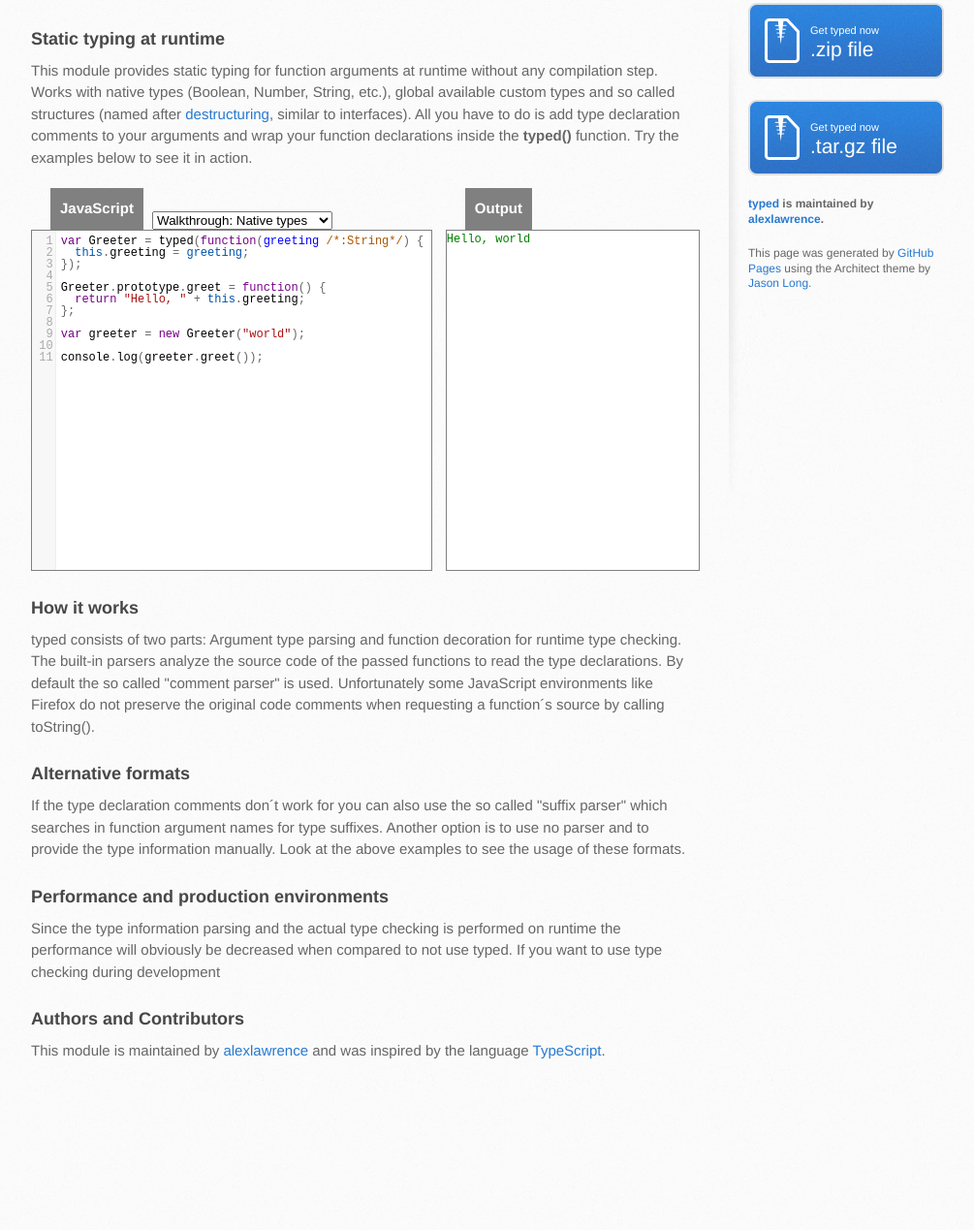
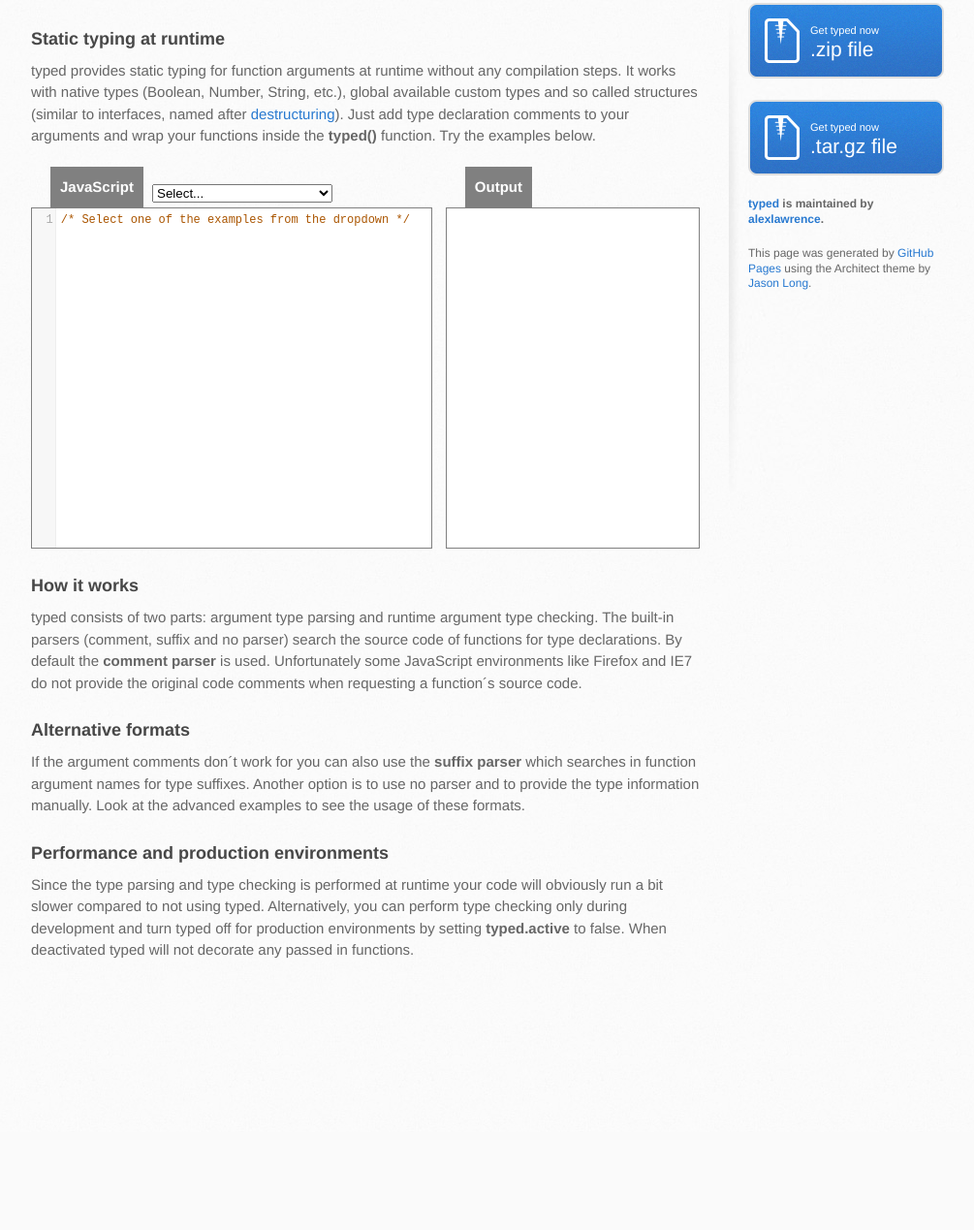
Before and after one commit to alexlawrence/typed, a plain HTML site: page index.html in a window 1280 px wide. Shown: the part 263-1532 px from the top of the page at 97% size, without its empty margins (138-1143 px from the left). After the commit the page ends 1431 px from the top, so only its background shows below. Drawn offline with Linux system fonts and the light colour scheme.

Commit message:
Updated website contents, fixed iframe problems.

```diff
--- a/index.html
+++ b/index.html
@@ -19,7 +19,11 @@
     <header>
       <div class="inner">
         <h1>typed</h1>
-        <h2>typed is a static typing module for JavaScript. Works in Node.js and almost any browser.</h2>
+        <h2>
+            typed is a static typing library for JavaScript.
+            <br />
+            Works in Node.js and in most browsers.
+        </h2>
         <a href="https://github.com/alexlawrence/typed" class="button"><small>View project on</small>GitHub</a>
       </div>
     </header>
@@ -30,24 +34,24 @@
             <h3>Static typing at runtime</h3>
 
             <p>
-                This module provides static typing for function arguments at runtime without any compilation step.
-                Works with native types (Boolean, Number, String, etc.),
+                typed provides static typing for function arguments at runtime without any compilation steps.
+                It works with native types (Boolean, Number, String, etc.),
                 global available custom types and so called structures
-                (named after <a href="http://dailyjs.com/2011/09/12/destructuring/" target="_blank">destructuring</a>, similar to interfaces).
-                All you have to do is add type declaration comments to your arguments and wrap your function declarations inside the <strong>typed()</strong> function.
-                Try the examples below to see it in action.
+                (similar to interfaces, named after <a href="http://dailyjs.com/2011/09/12/destructuring/" target="_blank">destructuring</a>).
+                Just add type declaration comments to your arguments and wrap your functions inside the <strong>typed()</strong> function.
+                Try the examples below.
             </p>
 
             <div class="demo">
                 <div class="left">
                     <div class="header">JavaScript</div>
                     <select id="tutorialSelection" style="vertical-align:bottom;margin-left:5px">
-                        <option value="0">Select...</option>
+                        <option value="intro" selected="selected">Select...</option>
                         <option value="native">Walkthrough: Native types</option>
                         <option value="custom">Walkthrough: Custom types</option>
                         <option value="structure">Walkthrough: Structures</option>
-                        <option value="suffix">Alternative format</option>
-                        <option value="manual">Manual type declaration</option>
+                        <option value="suffix">Advanced: Suffix parser</option>
+                        <option value="manual">Advanced: No parser</option>
                     </select>
                     <div class="code">
                         <textarea id="editor" spellcheck="false"></textarea>
@@ -64,25 +68,19 @@
             <h3>How it works</h3>
 
             <p>
-                typed consists of two parts: Argument type parsing and function decoration for runtime type checking. The built-in parsers analyze the source code of the passed functions to read the type declarations. By default the so called "comment parser" is used. Unfortunately some JavaScript environments like Firefox do not preserve the original code comments when requesting a function´s source by calling toString().
+                typed consists of two parts: argument type parsing and runtime argument type checking. The built-in parsers (comment, suffix and no parser) search the source code of functions for type declarations. By default the <strong>comment parser</strong> is used. Unfortunately some JavaScript environments like Firefox and IE7 do not provide the original code comments when requesting a function´s source code.
             </p>
 
             <h3>Alternative formats</h3>
 
             <p>
-                If the type declaration comments don´t work for you can also use the so called "suffix parser" which searches in function argument names for type suffixes. Another option is to use no parser and to provide the type information manually. Look at the above examples to see the usage of these formats.
+                If the argument comments don´t work for you can also use the <strong>suffix parser</strong> which searches in function argument names for type suffixes. Another option is to use no parser and to provide the type information manually. Look at the advanced examples to see the usage of these formats.
             </p>
 
             <h3>Performance and production environments</h3>
 
             <p>
-                Since the type information parsing and the actual type checking is performed on runtime the performance will obviously be decreased when compared to not use typed. If you want to use type checking during development
-            </p>
-
-            <h3>Authors and Contributors</h3>
-
-            <p>
-                This module is maintained by <a href="https://github.com/alexlawrence" class="user-mention">alexlawrence</a> and was inspired by the language <a href="http://www.typescriptlang.org/">TypeScript</a>.
+                Since the type parsing and type checking is performed at runtime your code will obviously run a bit slower compared to not using typed. Alternatively, you can perform type checking only during development and turn typed off for production environments by setting <strong>typed.active</strong> to false. When deactivated typed will not decorate any passed in functions.
             </p>
 
         </section>
@@ -103,6 +101,8 @@
         </aside>
       </div>
     </div>
+
+<pre id="tutorial-intro" style="display:none">/* Select one of the examples from the dropdown */</pre>
 
 <pre id="tutorial-native" style="display:none">
 var Greeter = typed(function(greeting /*:String*/) {
@@ -206,7 +206,6 @@ console.log(greeter.greet());</pre>
 
     <script type="text/javascript" src="codemirror-2.34/lib/codemirror.js"></script>
     <script type="text/javascript" src="codemirror-2.34/mode/javascript/javascript.js"></script>
-    <script type="text/javascript" src="javascripts/typed.browserified.js"></script>
     <script type="text/javascript" src="javascripts/liveCoding.js"></script>
 
   </body>
--- a/javascripts/liveCoding.js
+++ b/javascripts/liveCoding.js
@@ -2,7 +2,7 @@
 
     'use strict';
 
-    var typedIsNotSupported = typed(function(a/*:Number*/){}).types[0] !== 'Number';
+    var typedIsNotSupported = (function(a/*:Number*/){}).toString().indexOf('Number') == -1;
     var selectedTutorialName = '';
 
     var output = document.getElementById('output');
@@ -39,15 +39,14 @@
                 'Please read below for more details.', 'red');
         }
         var code = editor.getValue();
-        var sandboxedCode = sandbox.replace('__code__', code);
+        var sandboxedCode = sandbox.replace('__code__', code + '\r\n');
 
         try {
             iframe.contentDocument.open();
-            iframe.contentDocument.write(
-                '<html><head></head><body>' +
-                '<script type="text/javascript" src="javascripts/typed.browserified.js"></script>' +
-                '<script type="text/javascript">' + sandboxedCode + '</script>' +
-                '</body></html>');
+            iframe.contentDocument.write('<html><head></head><body>');
+            iframe.contentDocument.write('<script type="text/javascript" src="javascripts/typed.browserified.js"></script>');
+            iframe.contentDocument.write('<script type="text/javascript">' + sandboxedCode + '</script>');
+            iframe.contentDocument.write('</body></html>');
             iframe.contentDocument.close();
         }
         catch (error) {
@@ -79,7 +78,6 @@
     tutorialSelection.addEventListener ?
         tutorialSelection.addEventListener('change', loadTutorial) :
         tutorialSelection.attachEvent('change', loadTutorial);
-    tutorialSelection.selectedIndex = 1;
     loadTutorial();
 
 }());
--- a/javascripts/typed.browserified.js
+++ b/javascripts/typed.browserified.js
@@ -566,7 +566,7 @@ var parseTypes = function(f) {
 };
 
 var setTypeSeparator = function(separator) {
-    if (separator == '$') separator = '\\' + separator;
+    if (separator == '$') alert('nope');
     argumentTypeRegex = new RegExp('\\s*[A-Z$][0-9A-Z$]*' + separator + '([0-9A-Z$]*)\\s*', 'i');
 };
 
@@ -584,12 +584,9 @@ exports.parseTypes = function() {
 };
 });
 
-require.define("/browserify.js",function(require,module,exports,__dirname,__filename,process,global){
-
-(function() {
+require.define("/browserify.js",function(require,module,exports,__dirname,__filename,process,global){(function() {
     this.typed = require('./typed');
 }());
-
 });
 require("/browserify.js");
 })();
--- a/stylesheets/extra.css
+++ b/stylesheets/extra.css
@@ -26,6 +26,7 @@
     font-family: monospace;
     color: #5A5;
     font-size: 12px;
+    line-height:14px;
 }
 
 .demo .header
@@ -46,7 +47,7 @@
 
 .demo select
 {
-    margin: 0;
+    margin: 0 0 5px 0;
 }
 
 .CodeMirror pre, .CodeMirror-scroll
@@ -62,6 +63,7 @@
 .CodeMirror
 {
     font-size: 12px;
+    line-height:14px;
 }
 
 strong
--- a/stylesheets/stylesheet.css
+++ b/stylesheets/stylesheet.css
@@ -85,7 +85,7 @@ header h2 {
   color: #9ddcff;
   font-weight: normal;
   line-height: 1.3;
-  width: 720px;
+  width: 650px;
   letter-spacing: 0;
 }
 
```
